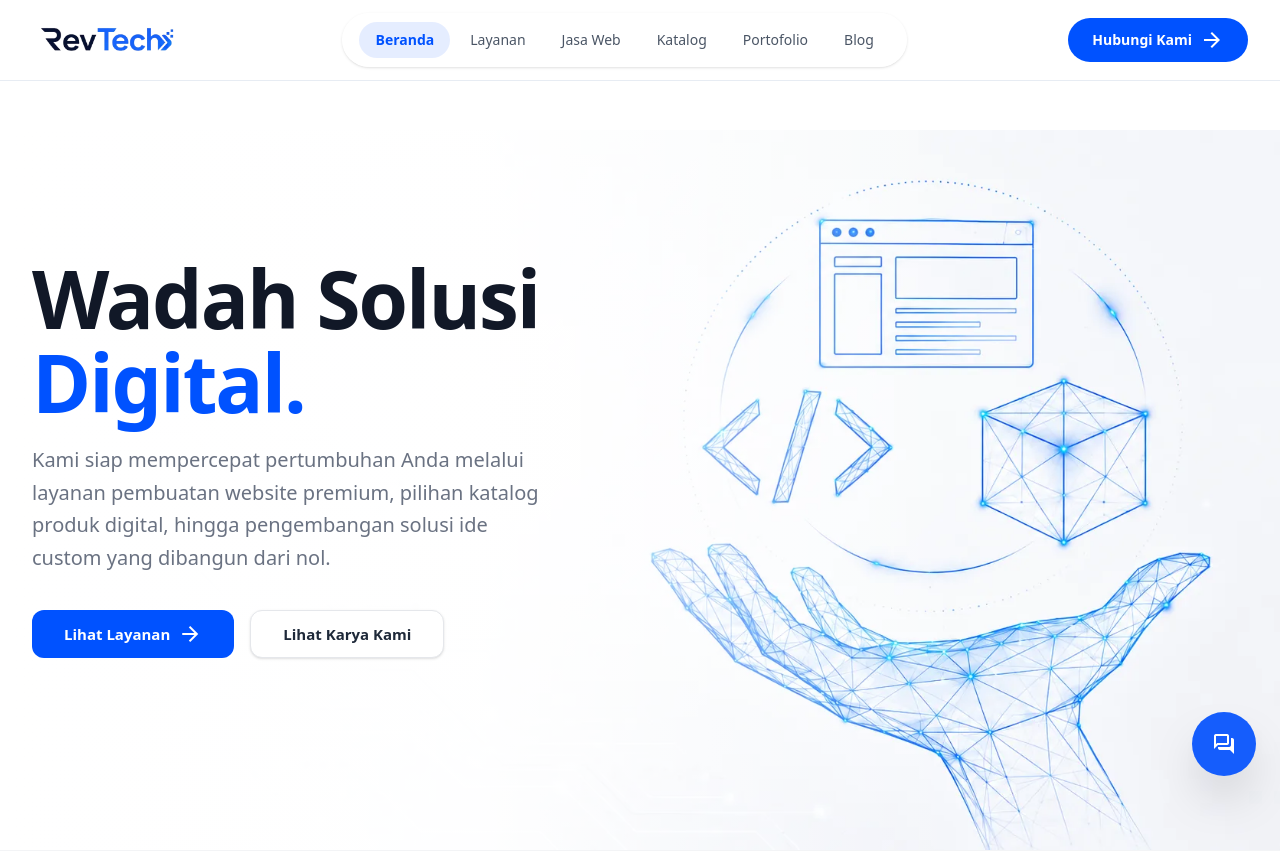
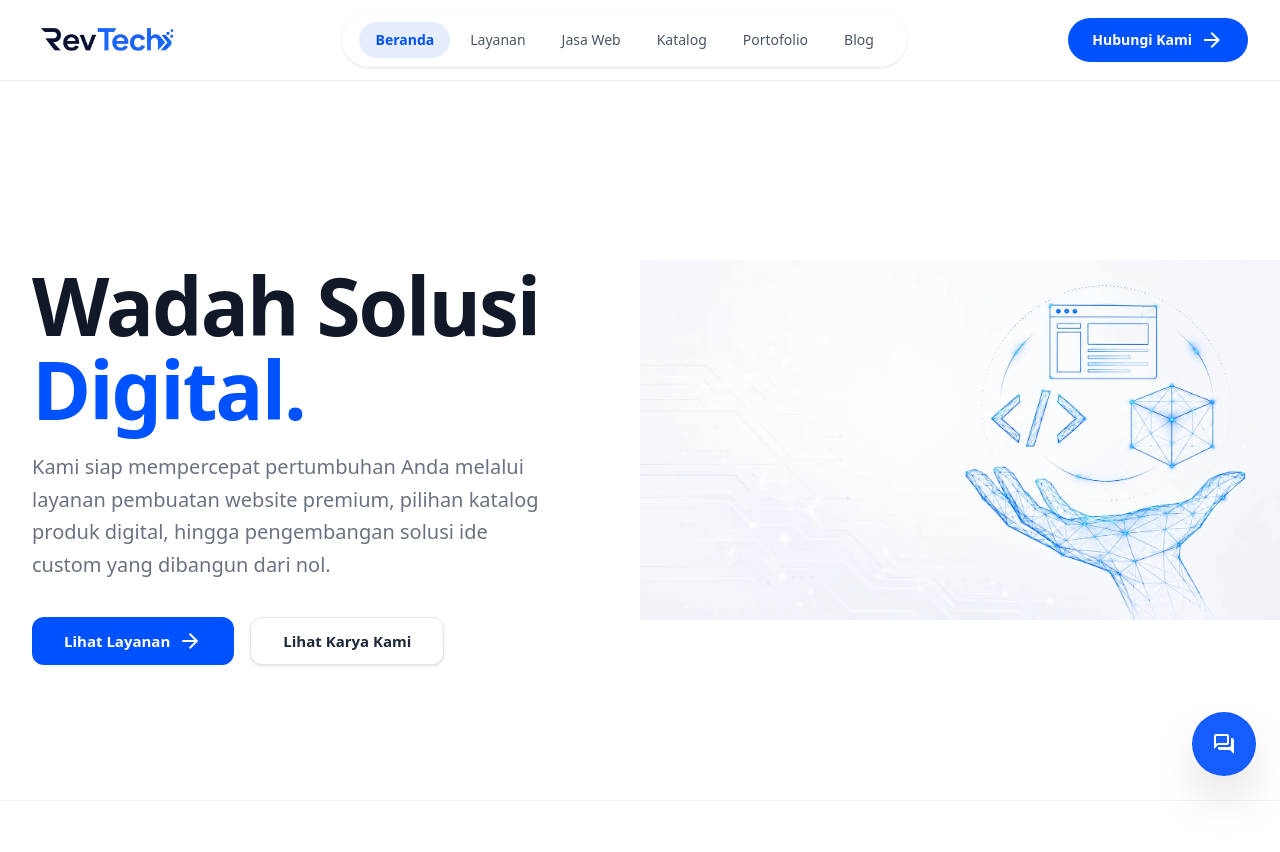
Before and after one commit to revtech-id/revtech-website, a Next.js app in the folder apps/frontend/: page / in a window 1280 px wide. Shown: the top 852 px of the page. Built offline with nearby package versions, Linux system fonts and the light colour scheme.

Commit message:
fix(ui): adjust hero background graphic positioning for iPad Pro portrait aspect ratios

```diff
--- a/apps/frontend/components/home/HeroSection.tsx
+++ b/apps/frontend/components/home/HeroSection.tsx
@@ -19,28 +19,27 @@ const heroContainerVariant = {
 
 export default function HeroSection() {
   return (
-    <section className="relative min-h-[85vh] lg:min-h-[90vh] flex items-center pt-32 lg:pt-40 pb-20 lg:pb-48 overflow-hidden bg-white">
+    <section className="relative min-h-[85vh] lg:min-h-[90vh] flex items-center pt-28 sm:pt-32 lg:pt-40 pb-16 lg:pb-32 overflow-hidden bg-white">
 
-      {/* --- DESKTOP & TABLET: Background Image & Gradient --- */}
+      {/* --- TABLET & DESKTOP: Right-side Graphic (Vertically Centered) --- */}
       <div
-        className="hidden md:block absolute inset-0 z-0 pointer-events-none bg-[url('/assets/revtech-bg.webp')] bg-cover lg:bg-contain bg-right-bottom bg-no-repeat opacity-40 lg:opacity-100"
+        className="hidden md:block absolute right-0 top-1/2 -translate-y-1/2 w-1/2 h-[85%] z-0 pointer-events-none bg-[url('/assets/revtech-bg.webp')] bg-contain bg-right bg-no-repeat opacity-80 lg:opacity-100"
       />
-      <div className="hidden md:block absolute inset-y-0 left-0 w-full md:w-3/4 bg-gradient-to-r from-white via-white/95 to-transparent z-0 pointer-events-none" />
-      {/* ----------------------------------------------- */}
+      <div className="hidden md:block absolute inset-y-0 left-0 w-3/4 md:w-3/5 lg:w-1/2 bg-gradient-to-r from-white via-white/95 to-transparent z-0 pointer-events-none" />
 
       <div className="relative z-20 w-full max-w-7xl mx-auto px-4 sm:px-6 lg:px-8 text-left">
-        <div className="flex flex-col md:flex-row items-start justify-between">
+        <div className="flex flex-col md:flex-row items-center justify-between">
 
-          {/* Text Content — staggered entrance per elemen */}
+          {/* Text Content */}
           <motion.div
             initial="hidden"
             animate="visible"
             variants={heroContainerVariant}
-            className="flex flex-col items-start text-left max-w-2xl space-y-4 md:space-y-5 md:w-[70%] lg:w-1/2 pt-4 pb-8 sm:pb-16 lg:pb-0"
+            className="flex flex-col items-start text-left max-w-2xl space-y-4 md:space-y-5 w-full md:w-1/2 pt-4 pb-6 lg:pb-0"
           >
             <motion.h1
               variants={fadeUpVariant}
-              className="text-[2rem] sm:text-5xl md:text-[4rem] lg:text-[5rem] font-black tracking-tight leading-[1.15] md:leading-[1.05] text-[#111827]"
+              className="text-[2rem] sm:text-5xl md:text-[3.5rem] lg:text-[5rem] font-black tracking-tight leading-[1.15] md:leading-[1.05] text-[#111827]"
             >
               <span className="block whitespace-nowrap">Wadah Solusi</span>
               <span className="block text-primary whitespace-nowrap">Digital.</span>
```
